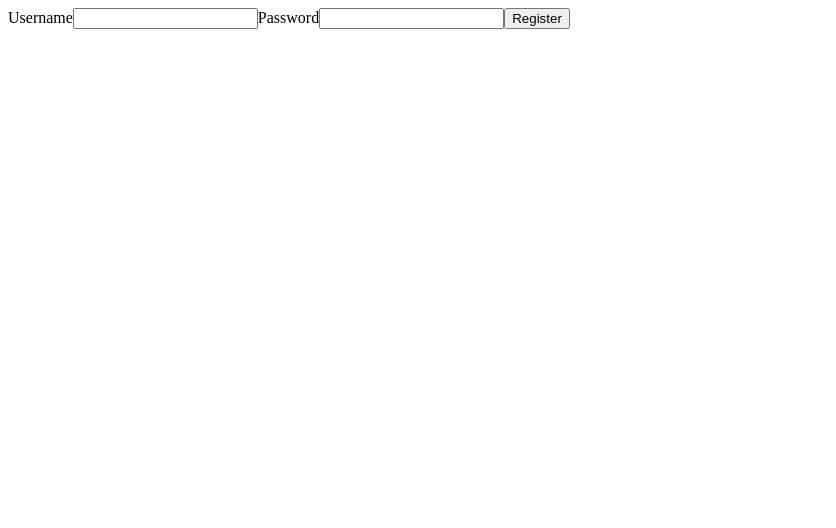
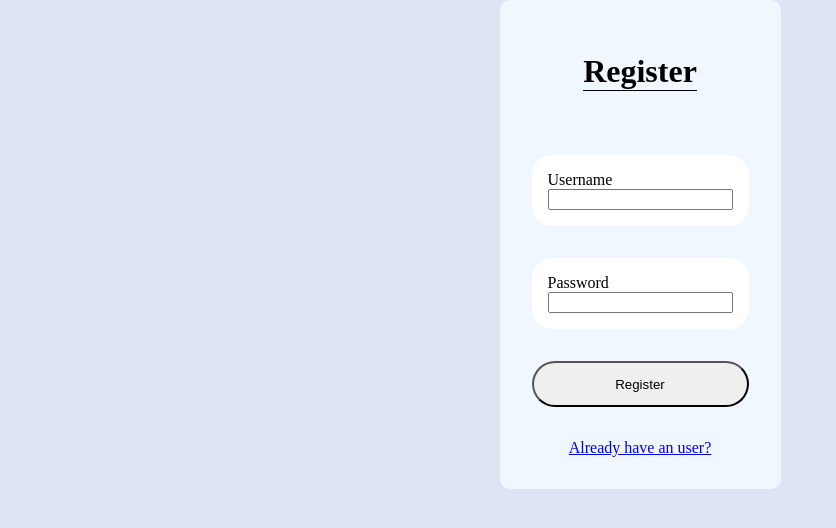
Before and after one commit to gtamaaas/spring-react-chatapp, a React (Vite) app in the folder ChatAppFrontEnd/: page /register in a window 1280 px wide. Shown: the top 528 px of the page, without its empty margins (0-836 px from the left). Built offline with nearby package versions, Linux system fonts and the light colour scheme.

Commit message:
new login and register page

```diff
--- a/ChatAppFrontEnd/src/index.css
+++ b/ChatAppFrontEnd/src/index.css
@@ -1,6 +1,99 @@
-.red {
-  background-color: red;
+html, body {
+  height: 100%;
+  margin: 0;
+  padding: 0;
+  background-color: #dde5f4;
 }
-.blue {
-  background-color: blue;
+
+.wrapper {
+  height: 100%;
+  margin: 0;
+  display: flex;
+  justify-content: center;
+  align-items: center;
+
 }
+
+.main {
+  display: flex;
+  flex-direction: column;
+  align-items: center;
+  background-color: gray;
+  border-radius: 10px;
+  padding: 2em;
+  gap: 2em;
+  background-color: #f1f7fe;
+}
+
+h1 {
+  text-align: center;
+  border-bottom: solid 1px black;
+}
+
+.row {
+  display:flex;
+  flex-direction: column;
+  background-color: white;
+  padding: 1em;
+  border-radius: 20px;
+}
+
+button {
+  cursor: pointer;
+  padding: 1em;
+  border-radius: 30px;
+  width: 100%;
+}
+
+
+/*  */
+
+.chatwrapper {
+  display: flex;
+  flex-direction: column;
+  height: auto;
+  padding: 1em;
+  min-height: 100%;
+}
+
+.messagerow {
+  display: flex;
+  flex-direction: column;
+  margin-bottom: auto;
+}
+
+.messages {
+  margin-bottom: auto;
+}
+
+.message {
+  background-color: antiquewhite;
+  width: fit-content;
+  margin-top: 0.25em;
+  padding: 0.25em;
+  border-radius: 10px;
+}
+
+.messageMe {
+  background-color: rgb(33, 131, 192);
+  width: fit-content;
+  margin-top: 0.25em;
+  padding: 0.25em;
+  border-radius: 10px;
+}
+
+.messagerowMe {
+  display: flex;
+  flex-direction: column;
+  align-items: flex-end;
+  margin-bottom: auto;
+}
+
+h1 {
+  border-bottom: 1px solid black;
+  margin-bottom: 1em;
+}
+
+input.textbox {
+  width: 100%;
+}
--- a/ChatAppFrontEnd/src/routes/login.jsx
+++ b/ChatAppFrontEnd/src/routes/login.jsx
@@ -1,4 +1,4 @@
-import { Form, redirect } from "react-router-dom";
+import { Form, redirect, Link } from "react-router-dom";
 import { Auth } from "../auth";
 import localforage from "localforage";
 
@@ -23,17 +23,21 @@ export async function action({ request }) {
 
 export default function Login() {
   return (
-    <div>
+    <div className="wrapper">
       <Form method="post">
-        <label>
-          Username
-          <input type="text" name="username" />
-        </label>
-        <label>
-          Password
-          <input type="password" name="password" />
-        </label>
-        <button type="submit">Login</button>
+        <div className="main">
+          <h1>Login</h1>
+          <div className="row">
+            <label for="text">Username</label>
+            <input type="text" name="username" />
+          </div>
+          <div className="row">
+            <label for="text">Password</label>
+            <input type="password" name="password" />
+          </div>
+          <button> Login </button>
+          <Link to="/register"> Create new user</Link>
+        </div>
       </Form>
     </div>
   );
--- a/ChatAppFrontEnd/src/routes/registration.jsx
+++ b/ChatAppFrontEnd/src/routes/registration.jsx
@@ -1,4 +1,4 @@
-import { Form, redirect } from "react-router-dom";
+import { Form, redirect, Link } from "react-router-dom";
 import axios from "axios";
 
 export async function action({ request }) {
@@ -24,17 +24,21 @@ export async function action({ request }) {
 
 export default function Registration() {
   return (
-    <div>
+    <div className="wrapper">
       <Form method="post">
-        <label>
-          Username
-          <input type="text" name="username" />
-        </label>
-        <label>
-          Password
-          <input type="password" name="password" />
-        </label>
-        <button type="submit">Register</button>
+        <div className="main">
+          <h1>Register</h1>
+          <div className="row">
+            <label for="text">Username</label>
+            <input type="text" name="username" />
+          </div>
+          <div className="row">
+            <label for="text">Password</label>
+            <input type="password" name="password" />
+          </div>
+          <button> Register </button>
+          <Link to="/login"> Already have an user?</Link>
+        </div>
       </Form>
     </div>
   );
```
